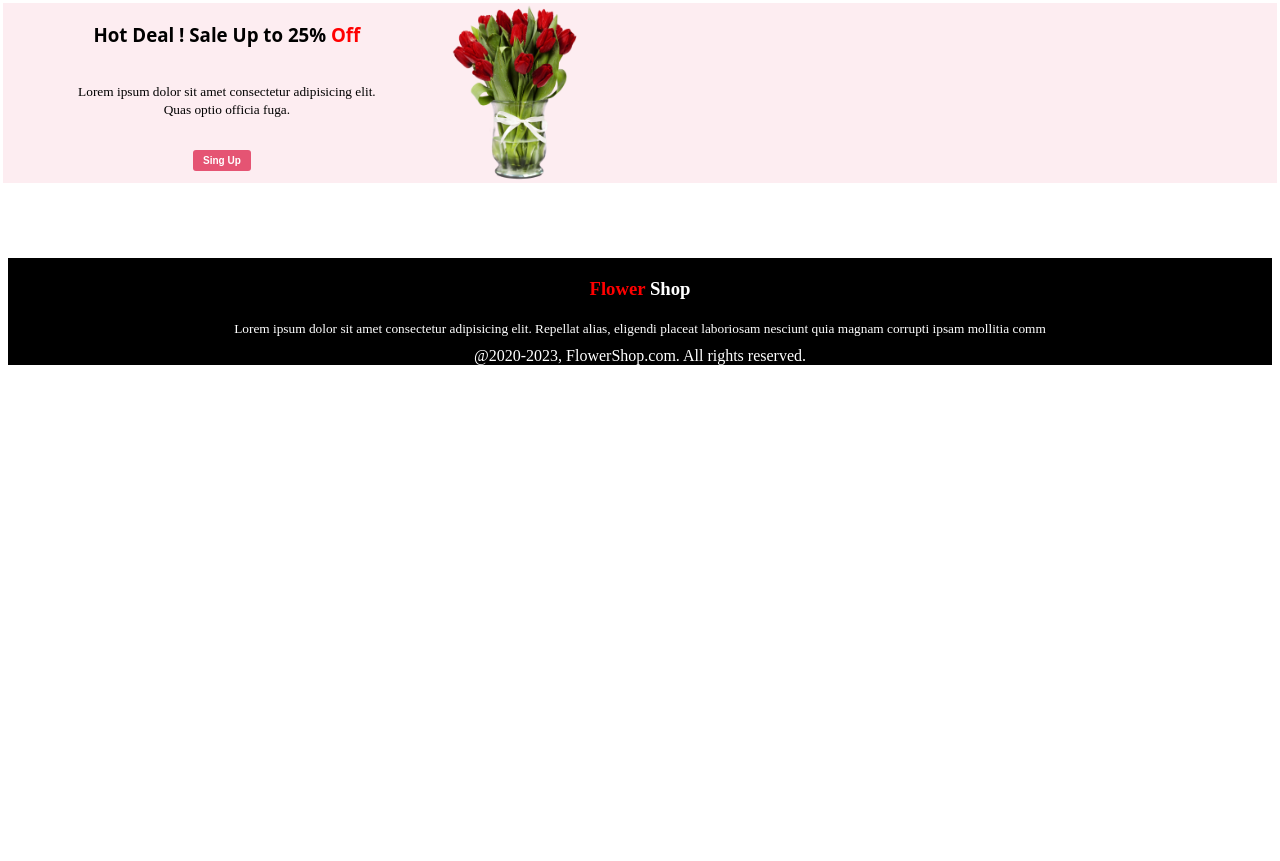
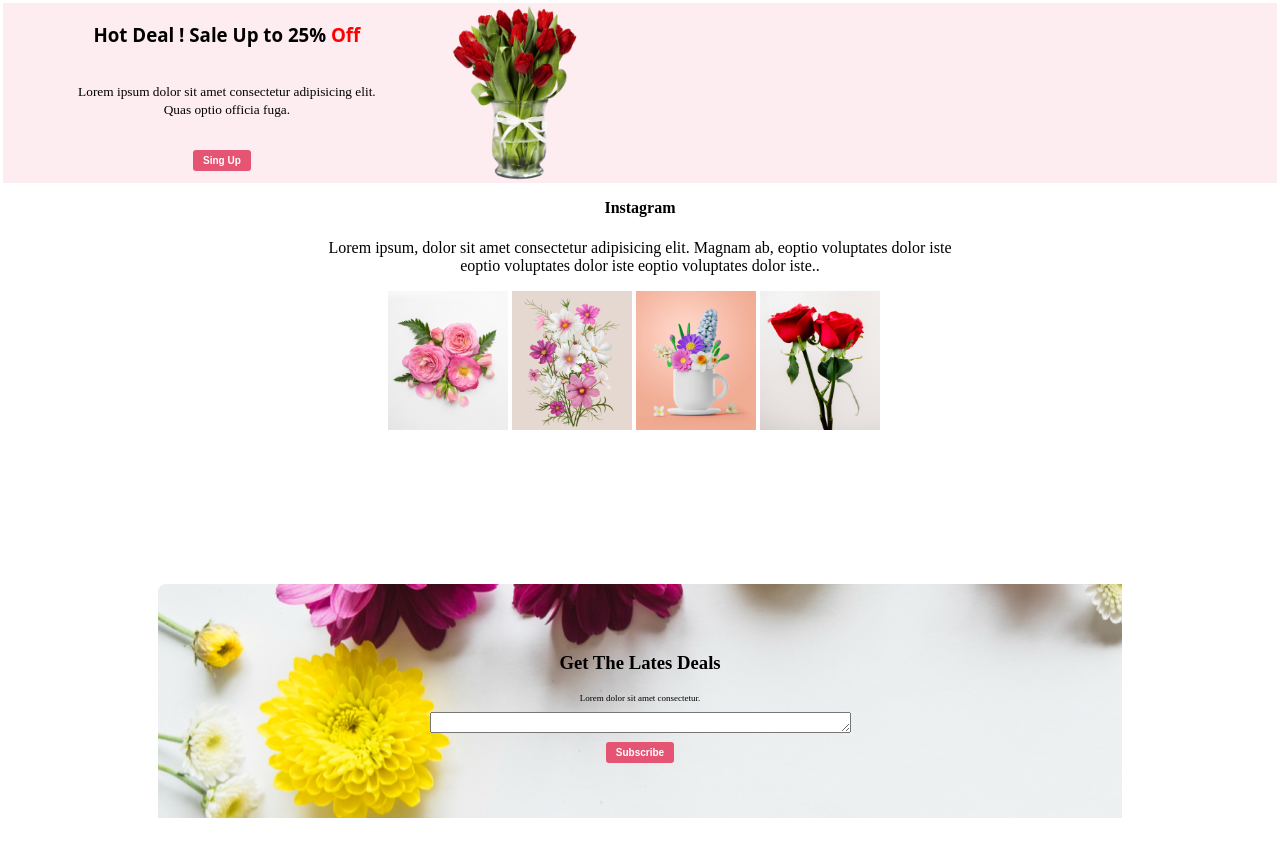
Before and after one commit to SmJayed98/My-First-Assignment, a plain HTML site: page index.html in a window 1280 px wide. Shown: the part 1299-2160 px from the top of the page. Before the commit the page ends 1724 px from the top, so only its background shows below. Drawn offline with Linux system fonts and the light colour scheme.

Commit message:
new main

```diff
--- a/index.html
+++ b/index.html
@@ -79,12 +79,40 @@
 
 
     </main>
+    <main> <div>
+        <div class="insta">
+            <div><h4 >Instagram</h4></div>
+            <p>Lorem ipsum, dolor sit amet consectetur adipisicing elit. Magnam ab, eoptio voluptates dolor iste <br> eoptio voluptates dolor iste eoptio voluptates dolor iste..</p>
+        </div>
+        <div class="row"> <img src="Flower Asset/Flower 01.png" alt="" width="120">
+            <img src="Flower Asset/Rectangle 4.png" alt="" width="120">
+            <img src="Flower Asset/Rectangle 5.png" alt="" width="120">
+            <img src="Flower Asset/Rectangle 6.png" alt="" width="120">
+        </div>
+    </div>
+    </main>
+
+<main>
+    <div class="jenia">
+        <div class="insta">
+            <h3>Get The Lates Deals</h3>
+            <p class="choto"> Lorem  dolor sit amet consectetur.</p>
+        </div>
+        <div class="insta">
+            <form action="name">
+                <textarea name="Enter your name" id="" cols="50" rows="1"></textarea>
+            </form>
+            <button class="btn">Subscribe</button>
+        </div>
+    </div>
+</main>
+
     <footer class=>
 <div class="featured kala">
    <h3 class="noton"> <span class=" lal">Flower </span class="featured sada"> <span class="sada">Shop</span></h3>
 
 <div class="payra"> <small class="sada">Lorem ipsum dolor sit amet consectetur adipisicing elit. Repellat alias, eligendi placeat laboriosam nesciunt quia magnam corrupti ipsam mollitia comm </small></div>
-<div> <x-small class="payra sada">@2020-2023, FlowerShop.com. All rights reserved. </x-small></div>
+<div class="choto"> <x-small class="payra sada">@2020-2023, FlowerShop.com. All rights reserved. </x-small></div>
 </div>
     </footer>
 </body>
--- a/style/flower.css
+++ b/style/flower.css
@@ -191,6 +191,9 @@ nav li {
 .lal{
     color: red;
 }
+.choto{
+    font-size: xx-small;
+}
 .noton{
     /* margin-top: 20px; */
     padding-top: 20px;
@@ -198,3 +201,15 @@ nav li {
 .payra{
     padding-bottom: 10px;
 }
+
+.insta{
+    text-align: center;
+}
+.row{
+    padding-left: 380px;
+}
+.jenia{
+    background-image: url(../style/Rectangle\ 9.png);
+padding: 50px;
+margin: 150px;
+}
--- /dev/null
+++ b/style1/pink.css
@@ -0,0 +1,34 @@
+.insta{
+    background: #FFF;;
+}
+
+.pink1{
+    width: 130px;
+height: 210px;
+flex-shrink: 0;
+    border-radius: 200px 200px 0px 0px;
+background: rgba(167, 33, 98, 0.15);
+}
+.pink2{ text-decoration: underline;
+
+}
+
+.mix1{
+    width: 137px;
+    height: 170px;
+    flex-shrink: 0;
+    border-radius: 300px 300px 0px 0px;
+    background: rgba(5, 151, 160, 0.15);
+}
+.mix2{text-decoration: underline;
+
+}
+
+.yellow1{
+    width: 144px;
+    border-radius: 300px 300px 0px 0px;
+background: rgba(71, 125, 17, 0.15);
+}
+.yellow2{text-decoration: underline;
+
+}
```
Also changed, not shown: index1.html (added, +41 -0 lines), style/Rectangle 9.png (added).
